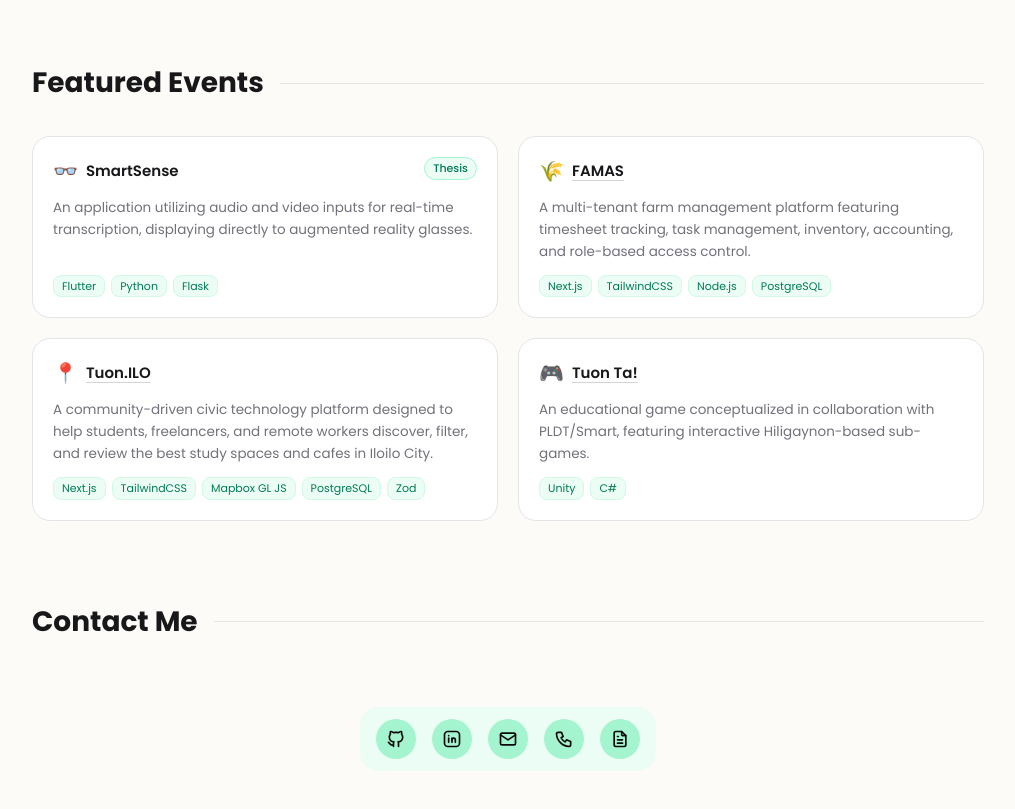
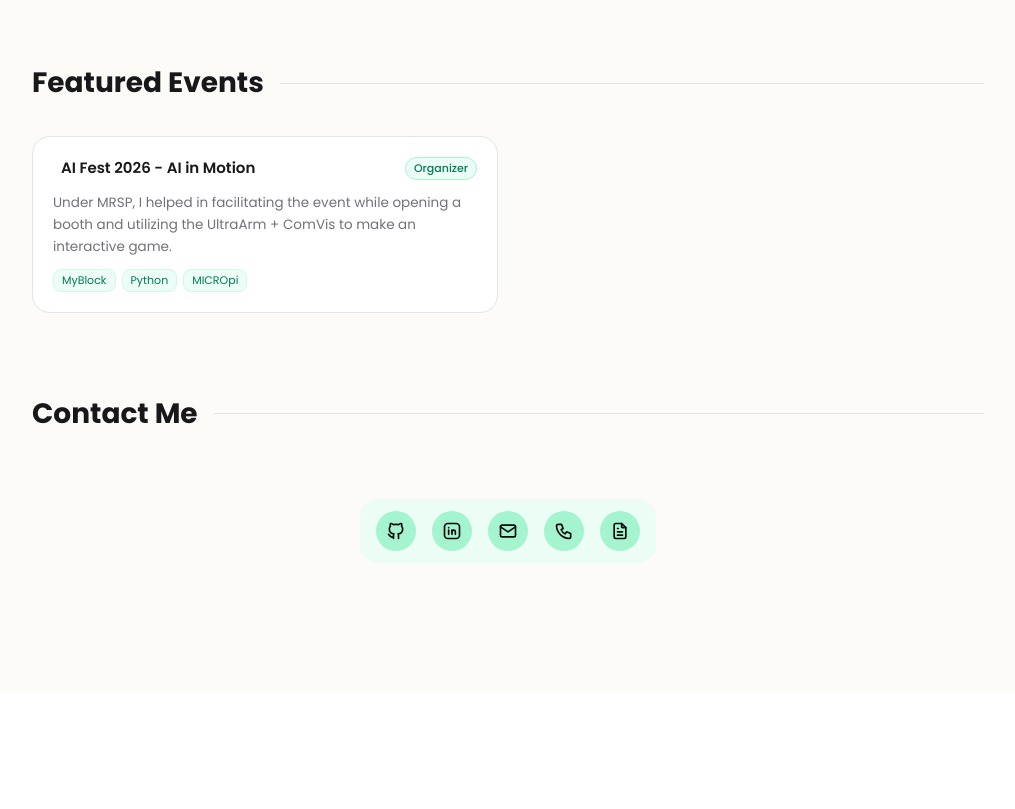
Before and after one commit to chariz1101/charchives, a Next.js app: page / in a window 1280 px wide. Shown: the part 920-1729 px from the top of the page, without its empty margins (132-1147 px from the left). After the commit the page ends 1611 px from the top, so only its background shows below. Built offline with nearby package versions, Linux system fonts and the light colour scheme.

Commit message:
feat: added AI Fest 2026

```diff
--- a/app/page.tsx
+++ b/app/page.tsx
@@ -55,37 +55,37 @@ const projects = [
 
 const events = [
   {
-    emoji: "👓",
-    name: "SmartSense",
-    tag: "Thesis",
-    desc: "An application utilizing audio and video inputs for real-time transcription, displaying directly to augmented reality glasses.",
-    stack: ["Flutter", "Python", "Flask"],
+    emoji: "",
+    name: "AI Fest 2026 - AI in Motion",
+    tag: "Organizer",
+    desc: "Under MRSP, I helped in facilitating the event while opening a booth and utilizing the UltraArm + ComVis to make an interactive game.",
+    stack: ["MyBlock", "Python", "MICROpi"],
     link: "",
   },
-  {
-    emoji: "🌾",
-    name: "FAMAS",
-    tag: null,
-    desc: "A multi-tenant farm management platform featuring timesheet tracking, task management, inventory, accounting, and role-based access control.",
-    stack: ["Next.js", "TailwindCSS", "Node.js", "PostgreSQL"],
-    link: "https://famas-staging.springvalley.tech/",
-  },
-  {
-    emoji: "📍",
-    name: "Tuon.ILO",
-    tag: null,
-    desc: "A community-driven civic technology platform designed to help students, freelancers, and remote workers discover, filter, and review the best study spaces and cafes in Iloilo City.",
-    stack: ["Next.js", "TailwindCSS", "Mapbox GL JS", "PostgreSQL", "Zod"],
-    link: "https://tuon-ilo.vercel.app/",
-  },
-  {
-    emoji: "🎮",
-    name: "Tuon Ta!",
-    tag: null,
-    desc: "An educational game conceptualized in collaboration with PLDT/Smart, featuring interactive Hiligaynon-based sub-games.",
-    stack: ["Unity", "C#"],
-    link: "https://play.google.com/store/apps/details?id=com.wvsu.com.mobile2D&hl=en_NZ",
-  },
+  // {
+  //   emoji: "🌾",
+  //   name: "FAMAS",
+  //   tag: null,
+  //   desc: "A multi-tenant farm management platform featuring timesheet tracking, task management, inventory, accounting, and role-based access control.",
+  //   stack: ["Next.js", "TailwindCSS", "Node.js", "PostgreSQL"],
+  //   link: "https://famas-staging.springvalley.tech/",
+  // },
+  // {
+  //   emoji: "📍",
+  //   name: "Tuon.ILO",
+  //   tag: null,
+  //   desc: "A community-driven civic technology platform designed to help students, freelancers, and remote workers discover, filter, and review the best study spaces and cafes in Iloilo City.",
+  //   stack: ["Next.js", "TailwindCSS", "Mapbox GL JS", "PostgreSQL", "Zod"],
+  //   link: "https://tuon-ilo.vercel.app/",
+  // },
+  // {
+  //   emoji: "🎮",
+  //   name: "Tuon Ta!",
+  //   tag: null,
+  //   desc: "An educational game conceptualized in collaboration with PLDT/Smart, featuring interactive Hiligaynon-based sub-games.",
+  //   stack: ["Unity", "C#"],
+  //   link: "https://play.google.com/store/apps/details?id=com.wvsu.com.mobile2D&hl=en_NZ",
+  // },
 ];
 
 const dockLinks = [
```
